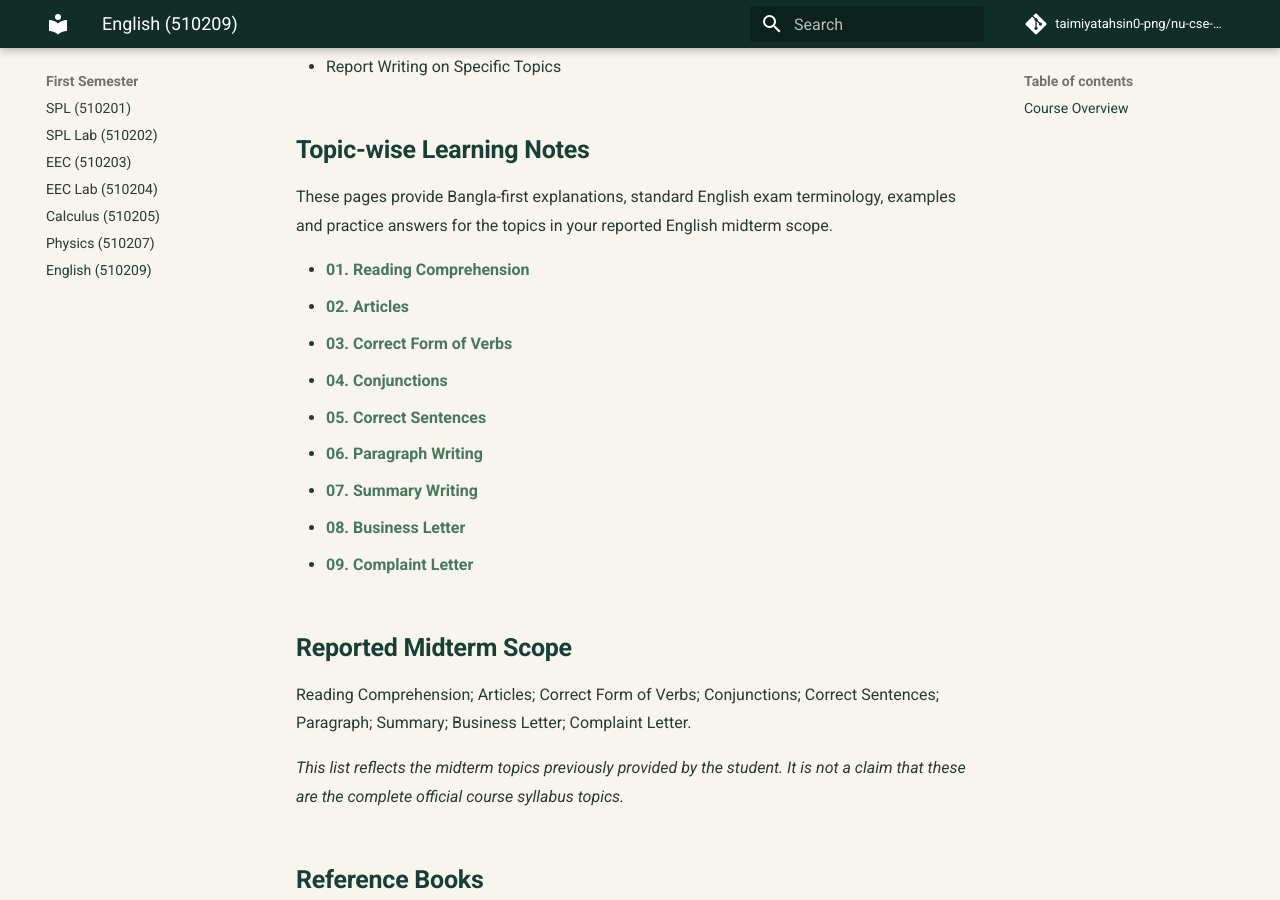
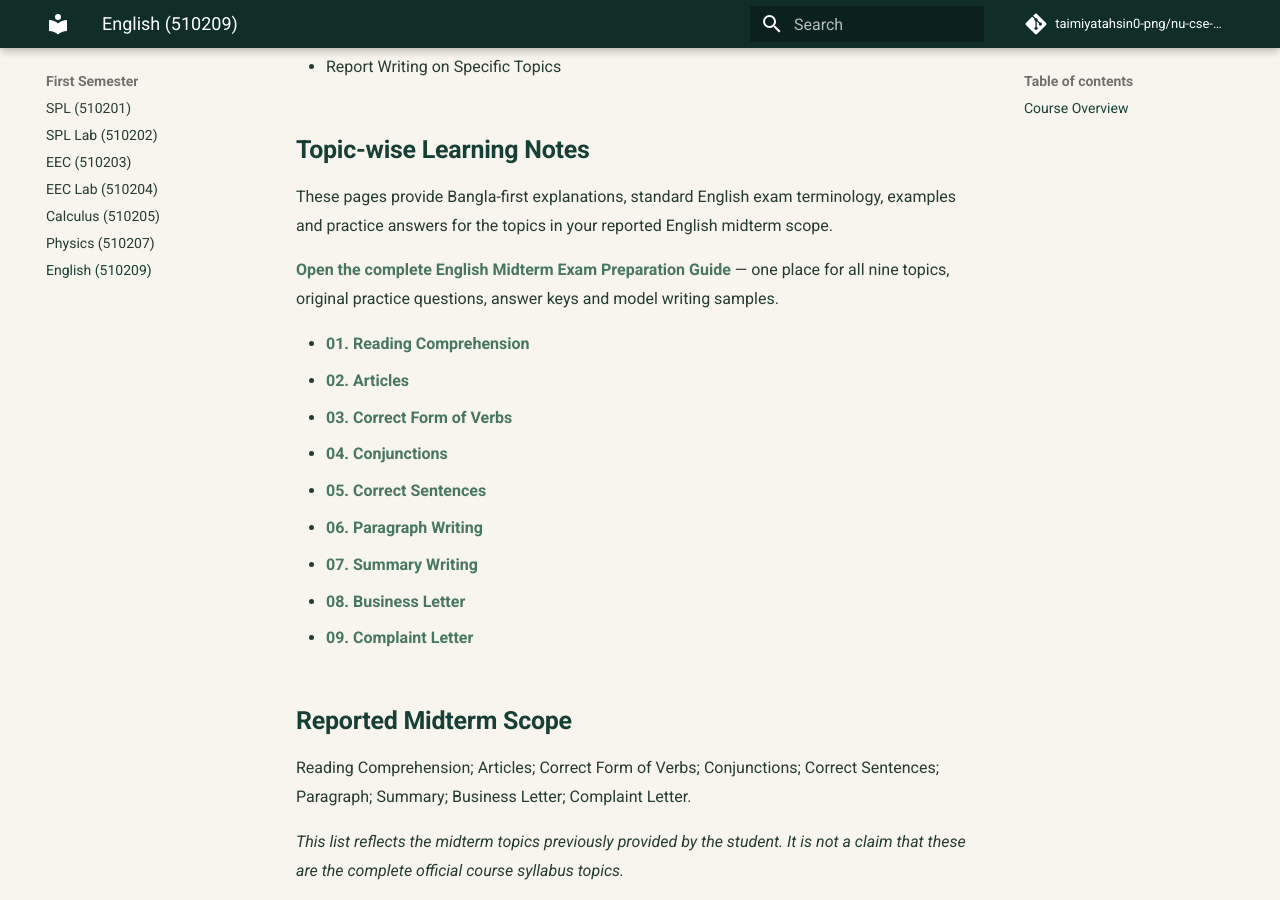
Before and after one commit to taimiyatahsin0-png/nu-cse-notes-store, an MkDocs documentation site: the page built from docs/subjects/eng/index.md, in a window 1280 px wide and 900 px high, scrolled down 2707 px. Built offline with MkDocs 1.6.1 and Material for MkDocs 9.7.7, drawn with Linux system fonts in a browser that asks for light colours; comment, search, counter and statistics services are not loaded.

Commit message:
Link comprehensive English midterm preparation guide

```diff
--- a/docs/subjects/eng/index.md
+++ b/docs/subjects/eng/index.md
@@ -86,6 +86,8 @@ The following grammatical aspects may be taught:
 
 These pages provide Bangla-first explanations, standard English exam terminology, examples and practice answers for the topics in your reported English midterm scope.
 
+**[Open the complete English Midterm Exam Preparation Guide](midterm-exam-preparation.md)** — one place for all nine topics, original practice questions, answer keys and model writing samples.
+
 - [01. Reading Comprehension](01-reading-comprehension.md)
 - [02. Articles](02-articles.md)
 - [03. Correct Form of Verbs](03-correct-form-of-verbs.md)
```
